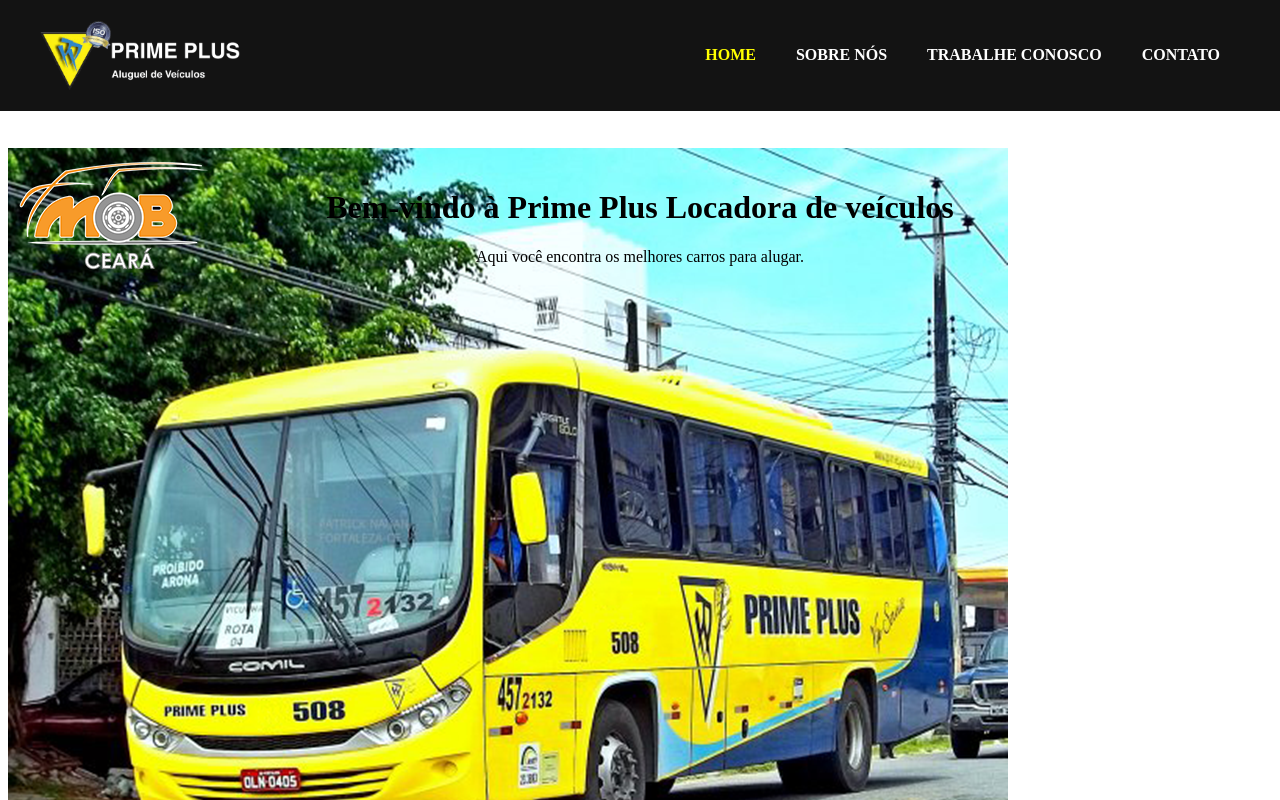
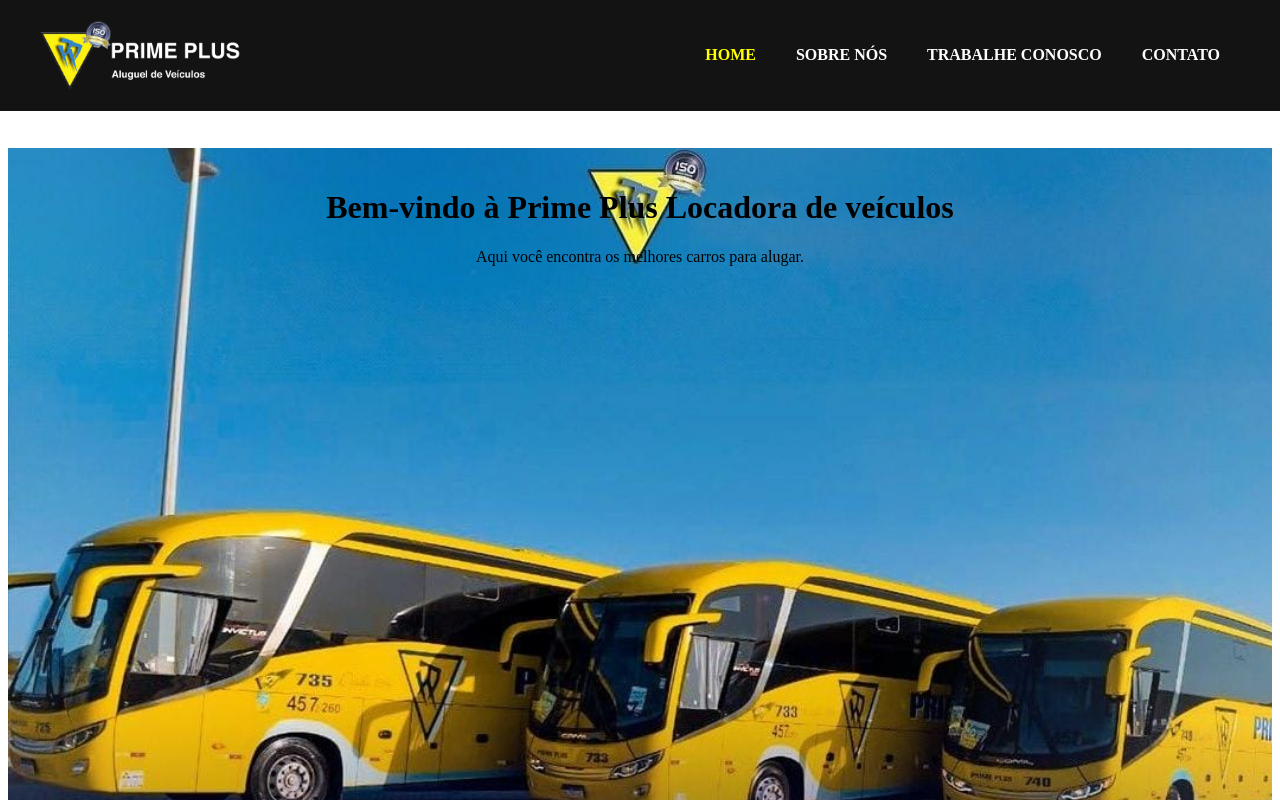
Before and after one commit to PrimePlusLoc/primeplus, a React app: page / in a window 1280 px wide. Shown: the top 800 px of the page. Built offline with nearby package versions, Linux system fonts and the light colour scheme; the HTML template or start-up script is replaced by a standard one.

Commit message:
feat: ajuste de imagem (não final)

```diff
--- a/src/components/Slide.css
+++ b/src/components/Slide.css
@@ -10,11 +10,12 @@
 .slide-image-container {
   display: flex;
   justify-content: center;
-  align-items: center;
-  height: 100%;
+  align-items: flex-start; /* Alterado para flex-start */
+  height: 100vh;
 }
 
 .slide-image {
-  max-width: 100%;
-  height: auto;
+  width: 100vw;
+  height: 100vh;
+  object-fit: cover; /* Para manter a proporção da imagem */
 }
--- a/src/components/Slider.tsx
+++ b/src/components/Slider.tsx
@@ -3,7 +3,8 @@
 import 'slick-carousel/slick/slick.css';
 import 'slick-carousel/slick/slick-theme.css';
 import image2 from '../assets/primeplus2020-novoscomil.png';
-import './Slide.css';  // Import the CSS file
+import image3 from '../assets/frota.jpeg';
+import './Slide.css';
 
 const Slide: React.FC = () => {
   const settings = {
@@ -23,7 +24,7 @@
           <img src={image2} alt="Slide 2" className="slide-image" />
         </div>
         <div className="slide-image-container">
-          <img src={image2} alt="Slide 2" className="slide-image" />
+          <img src={image3} alt="Slide 2" className="slide-image" />
         </div>
       </Slider>
     </div>
--- a/src/global.d.ts
+++ b/src/global.d.ts
@@ -1,5 +1,10 @@
 
 declare module '*.png' {
+  const value: string;
+  export default value;
+}
+
+declare module '*.jpeg' {
   const value: string;
   export default value;
 }
```
Also changed, not shown: src/assets/frota.jpeg (added).
